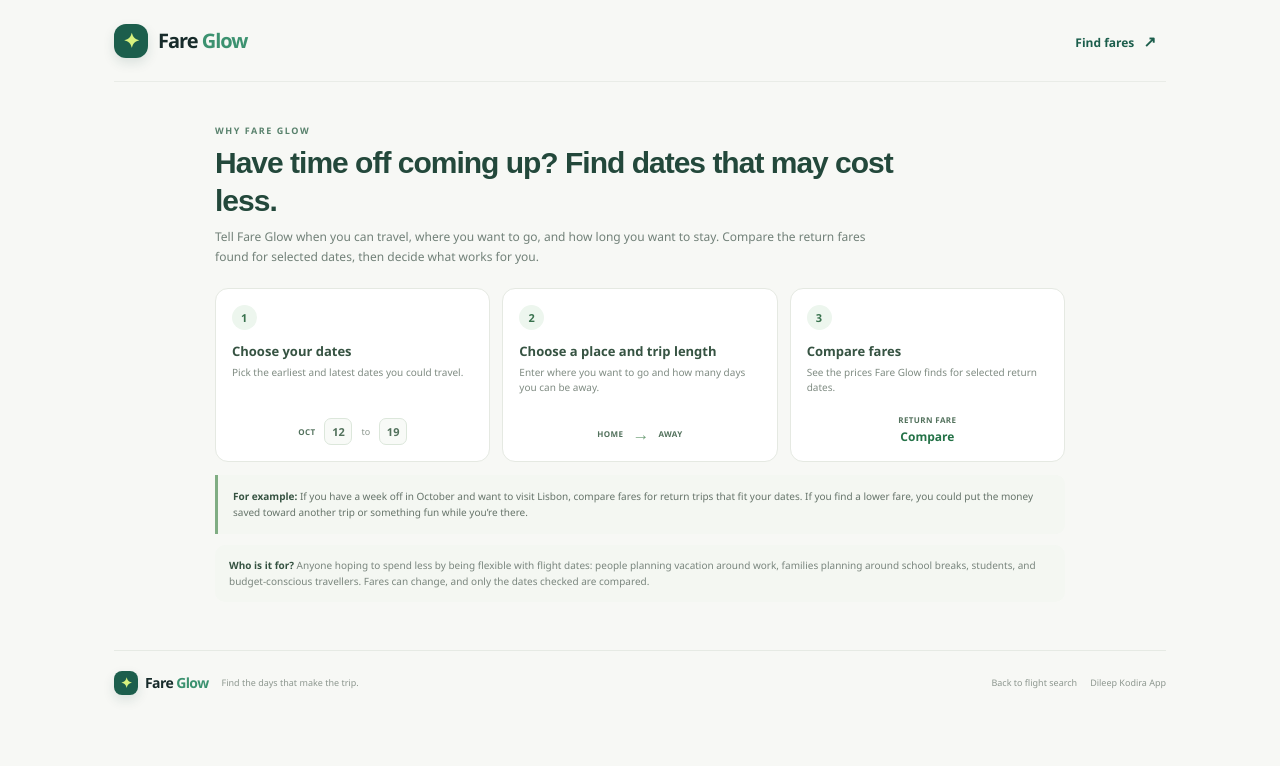
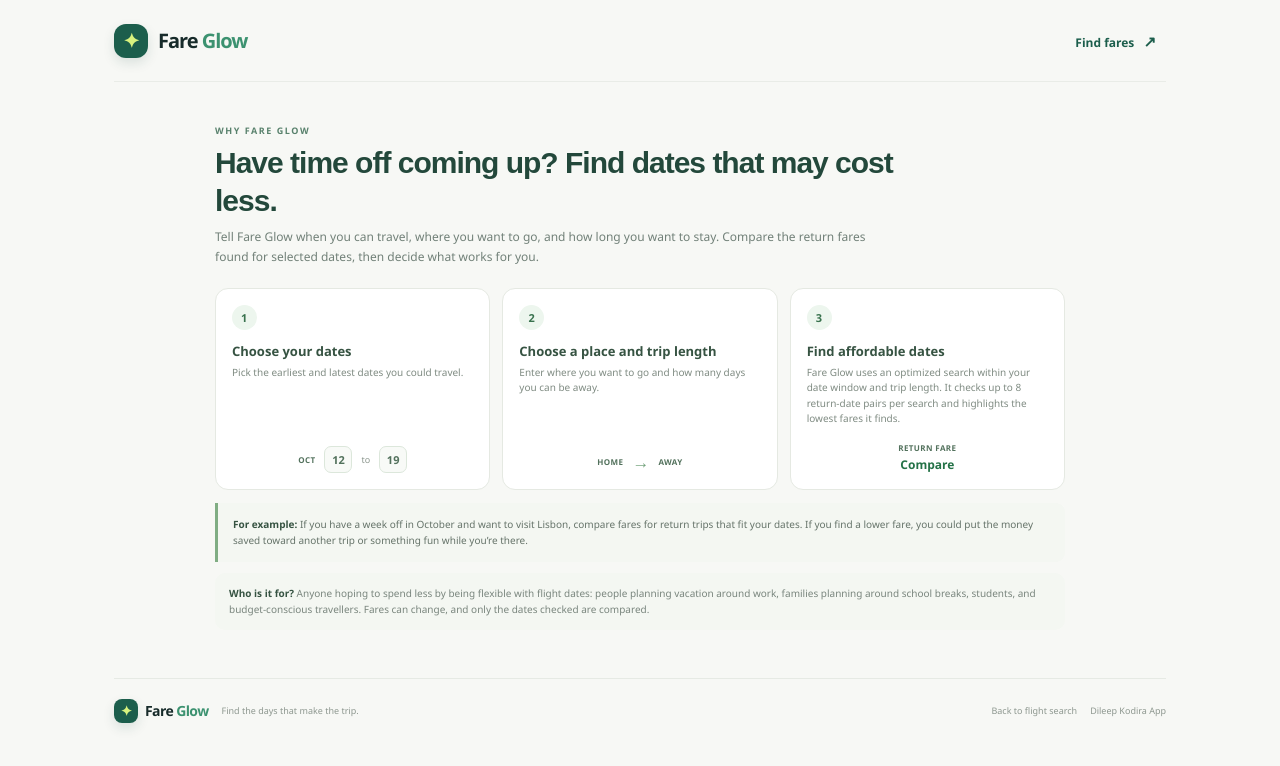
Before and after one commit to dkodira/Fare-Glow, a Next.js app: page /how-it-works in a window 1280 px wide. Shown: the top 766 px of the page. Built offline with nearby package versions, Linux system fonts and the light colour scheme.

Commit message:
Clarify optimized date search step

```diff
--- a/app/how-it-works/page.tsx
+++ b/app/how-it-works/page.tsx
@@ -17,7 +17,7 @@ export default function HowItWorksPage() {
         <ol className="mission-workflow" aria-label="How Fare Glow works">
           <li className="mission-step"><span className="mission-number">1</span><div><h2>Choose your dates</h2><p>Pick the earliest and latest dates you could travel.</p></div><div className="mission-visual mission-dates" aria-hidden="true"><span>OCT</span><b>12</b><i>to</i><b>19</b></div></li>
           <li className="mission-step"><span className="mission-number">2</span><div><h2>Choose a place and trip length</h2><p>Enter where you want to go and how many days you can be away.</p></div><div className="mission-visual mission-route" aria-hidden="true"><span>HOME</span><b>→</b><span>AWAY</span></div></li>
-          <li className="mission-step"><span className="mission-number">3</span><div><h2>Compare fares</h2><p>See the prices Fare Glow finds for selected return dates.</p></div><div className="mission-visual mission-price" aria-hidden="true"><span>RETURN FARE</span><b>Compare</b></div></li>
+          <li className="mission-step"><span className="mission-number">3</span><div><h2>Find affordable dates</h2><p>Fare Glow uses an optimized search within your date window and trip length. It checks up to 8 return-date pairs per search and highlights the lowest fares it finds.</p></div><div className="mission-visual mission-price" aria-hidden="true"><span>RETURN FARE</span><b>Compare</b></div></li>
         </ol>
         <div className="mission-example"><strong>For example:</strong> If you have a week off in October and want to visit Lisbon, compare fares for return trips that fit your dates. If you find a lower fare, you could put the money saved toward another trip or something fun while you’re there.</div>
         <p className="mission-audience"><strong>Who is it for?</strong> Anyone hoping to spend less by being flexible with flight dates: people planning vacation around work, families planning around school breaks, students, and budget-conscious travellers. Fares can change, and only the dates checked are compared.</p>
```
